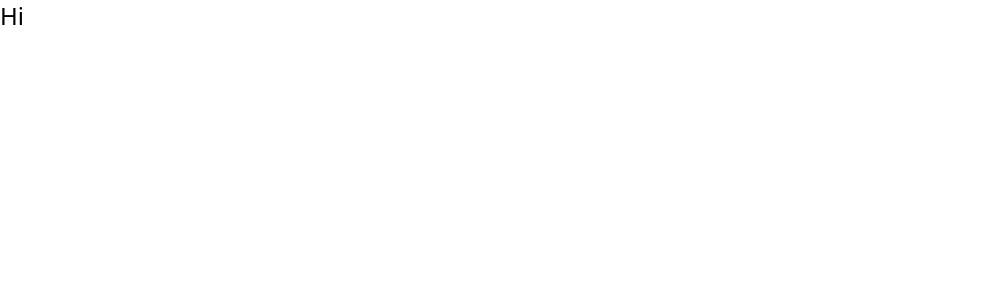
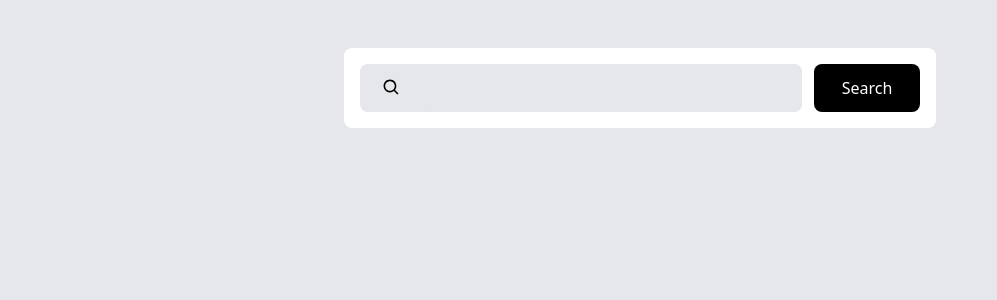
Before and after one commit to srush-shah/giphy-search, a React (Create React App) app: page / in a window 1280 px wide. Shown: the top 300 px of the page, without its empty margins (0-997 px from the left). Built offline with nearby package versions, Linux system fonts and the light colour scheme.

Commit message:
Searchbar UI created and added to App

```diff
--- a/package.json
+++ b/package.json
@@ -8,6 +8,8 @@
     "@testing-library/user-event": "^13.5.0",
     "react": "^18.2.0",
     "react-dom": "^18.2.0",
+    "react-icons": "^4.7.1",
+    "react-router-dom": "^6.4.4",
     "react-scripts": "5.0.1",
     "web-vitals": "^2.1.4"
   },
--- a/src/App.js
+++ b/src/App.js
@@ -1,5 +1,16 @@
+//Component
+import SearchBar from "./components/SearchBar/SearchBar.component";
+
 function App() {
-  return <div className="text-2xl">Hi</div>;
+  return (
+    <>
+      <div className="container py-12 w-screen px-12 bg-gray-200 max-w-screen-2xl max-h-screen h-screen">
+        <div className="container mx-auto bg-white w-1/2 h-20 p-4 rounded-lg">
+          <SearchBar />
+        </div>
+      </div>
+    </>
+  );
 }
 
 export default App;
--- /dev/null
+++ b/src/components/SearchBar/SearchBar.component.jsx
@@ -0,0 +1,25 @@
+import React from "react";
+import { BiSearch } from "react-icons/bi";
+
+const SearchBar = () => {
+  return (
+    <>
+      <div className="flex items-center gap-3 w-full h-full">
+        <div className="bg-gray-200 flex items-center justify-between rounded-lg w-5/6 h-full">
+          <BiSearch className="w-1/6 h-2/5" />
+          <input
+            className="bg-gray-200 w-full h-full rounded-lg"
+            type="search"
+          />
+        </div>
+        <div className="w-1/5 h-full">
+          <button className="bg-black w-full h-full text-white rounded-lg">
+            Search
+          </button>
+        </div>
+      </div>
+    </>
+  );
+};
+
+export default SearchBar;
--- a/src/index.js
+++ b/src/index.js
@@ -2,10 +2,13 @@ import React from "react";
 import ReactDOM from "react-dom/client";
 import "./index.css";
 import App from "./App";
+import { BrowserRouter } from "react-router-dom";
 
 const root = ReactDOM.createRoot(document.getElementById("root"));
 root.render(
   <React.StrictMode>
-    <App />
+    <BrowserRouter>
+      <App />
+    </BrowserRouter>
   </React.StrictMode>
 );
```
Also changed, not shown: 1 other file (tests, documents, lock files or other folders).
